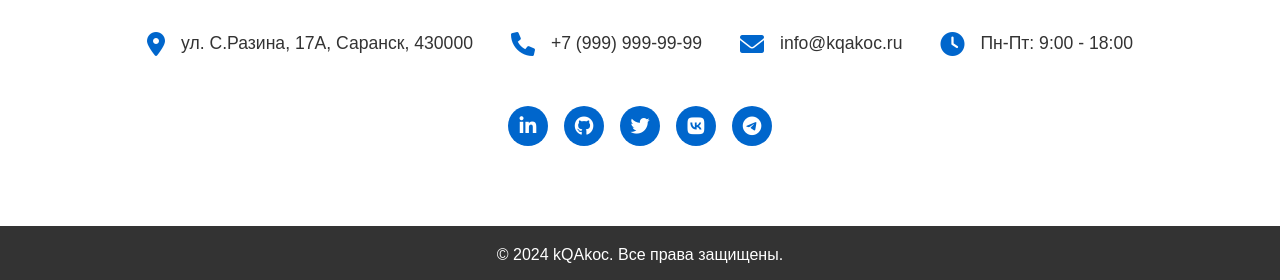
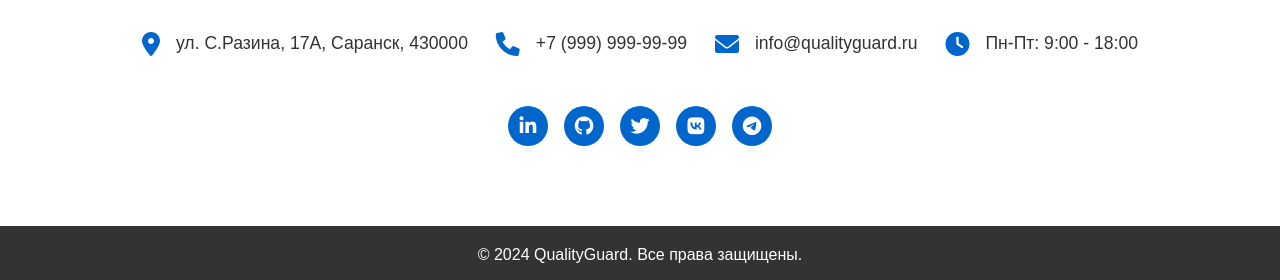
Before and after one commit to d-timoshin/qualityguard, a plain HTML site: page index.html in a window 1280 px wide. Shown: the part 2286-2566 px from the top of the page. Drawn offline with Linux system fonts and the light colour scheme.

Commit message:
Update index.html

```diff
--- a/index.html
+++ b/index.html
@@ -3,7 +3,7 @@
   <head>
     <meta charset="UTF-8" />
     <meta name="viewport" content="width=device-width, initial-scale=1.0" />
-    <title>kQAkoc - Профессиональное тестирование ПО</title>
+    <title>QualityGuard - Профессиональное тестирование ПО</title>
     <link rel="stylesheet" href="styles.css" />
     <link
       rel="stylesheet"
@@ -16,7 +16,7 @@
   <body>
     <header>
       <nav>
-        <div class="logo">kQAkoc</div>
+        <div class="logo">QualityGuard</div>
         <ul>
           <li><a href="#home">Главная</a></li>
           <li><a href="#services">Услуги</a></li>
@@ -98,7 +98,7 @@
           </div>
           <div class="contact-item">
             <i class="fas fa-envelope"></i>
-            <p>info@kqakoc.ru</p>
+            <p>info@qualityguard.ru</p>
           </div>
           <div class="contact-item">
             <i class="fas fa-clock"></i>
@@ -126,7 +126,7 @@
     </main>
 
     <footer>
-      <p>&copy; 2024 kQAkoc. Все права защищены.</p>
+      <p>&copy; 2024 QualityGuard. Все права защищены.</p>
     </footer>
   </body>
 </html>
```
